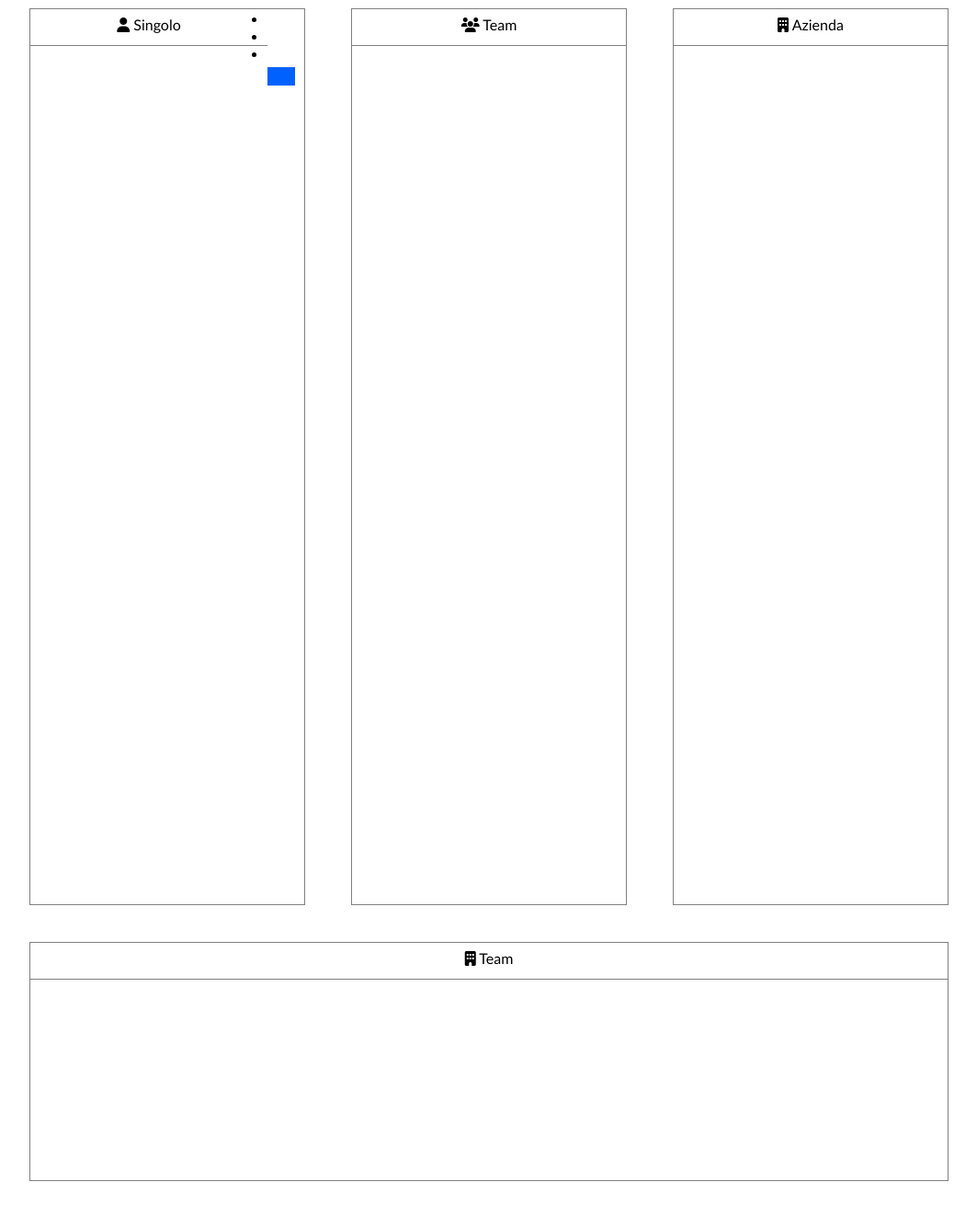
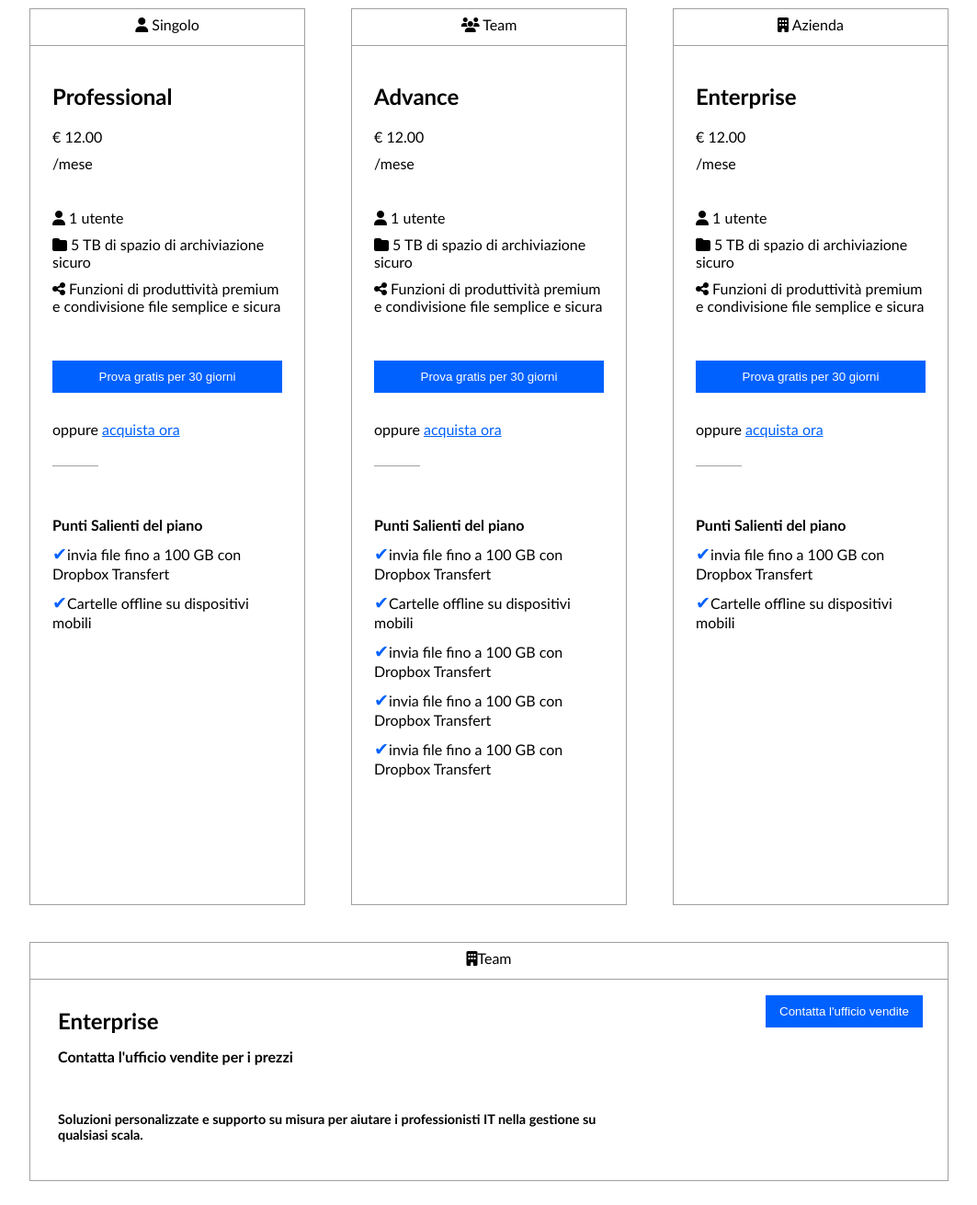
Before and after one commit to sergio44443/htmlcss-dropbox, a plain HTML site: page index.html in a window 1280 px wide. Shown: the part 1060-2370 px from the top of the page at 92% size, without its empty margins (108-1171 px from the left). Drawn offline with Linux system fonts and the light colour scheme.

Commit message:
[add] 2 section

```diff
--- a/css/style.css
+++ b/css/style.css
@@ -6,10 +6,10 @@
 
 /* Generale */
 body {
-  font-family: 'Trebuchet MS', 'Lucida Sans Unicode', 'Lucida Grande', 'Lucida Sans', Arial, sans-serif;
+  font-family: 'Trebuchet MS', 'Lucida Sans Unicode', 'Lucida Grande';
 }
 
-button {
+.bottone1 {
   background-color: #0061FF;
   color: white;
   margin-right: 10px;
@@ -23,18 +23,39 @@ h1 {
   font-size: 2rem;
 }
 
-header .box-header .container2 button {
+
+
+.bottone-inizia {
+  margin-top: 30px;
+  margin-bottom: 30px;
   background-color: #0061FF;
   color: white;
   margin-right: 10px;
-  padding: 7px 13px;
+  padding: 10px 15px;
   align-self: center;
   border: #0061FF;
 }
 
-.bottone-inizia {
+.bottone-prova {
   margin-top: 30px;
   margin-bottom: 30px;
+  background-color: #0061FF;
+  color: white;
+  margin-right: 10px;
+  padding: 10px 15px;
+  align-self: center;
+  border: #0061FF;
+}
+
+.bottone-enterprise {
+
+  margin-bottom: 30px;
+  background-color: #0061FF;
+  color: white;
+  margin-right: 10px;
+  padding: 10px 15px;
+  align-self: center;
+  border: #0061FF;
 }
 
 .annulla {
@@ -113,13 +134,27 @@ header .box-header .container2 p{
   height: 40px;
   text-align: center;
   width: 100%;
-  border-bottom: 1px solid grey;
+  border-bottom: 1px solid rgb(160, 160, 160);
 }
 
 .icona1 {
   align-items: center;
   padding-top: 7px;
   height: 40px;
+}
+
+.card .boxcard2 {
+  position: absolute;
+
+  top: 50px;
+  width: 250px;
+  height: 850px;
+  margin-top: 30px;
+
+}
+
+li {
+  list-style: none;
 }
 
 .icona2 {
@@ -140,19 +175,87 @@ header .box-header .container2 p{
   height: 40px;
 }
 
+.boxcard2 h2 {
+  padding-bottom: 20px;
+  font-weight: bolder;
+}
+.boxcard2 .costo {
+  padding-bottom: 10px;
+}
+
+.boxcard2 li{
+  margin-top: 10px;
+
+}
+
+.check {
+  color: #0061FF;
+  font-size: larger;
+}
+
+.line {
+  border-top: 1px solid rgb(160, 160, 160);
+  color: #0061FF;
+  padding-bottom: 1.5rem !important;
+  width: 20%;
+  margin-top: 30px;
+  margin-bottom: 30px;
+}
+
+
+
+.acquistaora {
+ text-decoration: underline;
+ color: #0061FF;
+}
+
+.boxcard2 button {
+  width: 100%;
+  margin-top: 50px;
+  margin-bottom: 30px;
+}
+
+.boxcard2 .mese{
+  padding-bottom: 30px;
+}
+
 .card {
   justify-content: center;
+  position: relative;
   width: 300px;
   height: 975px;
   display: flex;
-  border: 1px solid grey;
+  border: 1px solid rgb(160, 160, 160);
 }
 
 .card1 {
+  position: relative;
   width: 1000px;
   height: 260px;
   margin-top: 40px;
-  border: 1px solid grey;
+  border: 1px solid rgb(160, 160, 160);
+}
+
+.card1 .bottone-enterprise {
+  position: relative;
+  left: 800px;
+  bottom: 160px;
+}
+
+.h2enterprise {
+  padding-left: 30px;
+  padding-top: 30px;
+}
+
+.h4enterprise {
+  padding-left: 30px;
+  padding-top: 15px;
+}
+
+.penterprise {
+  padding-left: 30px;
+  padding-top: 50px;
+  font-size: 0.9rem;
 }
 
 .box-sezione{
@@ -161,6 +264,36 @@ header .box-header .container2 p{
   display: block;
   padding-top: 150px;
   align-self: center;
+}
+
+.img-partner {
+  height: 515px;
+}
+
+.box-partner {
+  padding-left: 40px;
+  padding-top: 50px;
+}
+
+.box-sezione2{
+  margin: 150px auto;
+  width: 1000px;
+  height: 515px;
+  display: flex;
+
+}
+
+.box-partner p {
+  margin-top: 20px;
+}
+
+.bottone-partner {
+  margin-top: 35px;
+  background-color: white;
+  padding: 10px 15px;
+  border-width: rgb(160, 160, 160);
+  font-size: large;
+  color: rgb(160, 160, 160);
 }
 
 .box-header {
--- a/index.html
+++ b/index.html
@@ -54,18 +54,22 @@
 
       <div class="icona1"><i class="fa-solid fa-user"></i> Singolo</div>
       </div>
-      <div>
-        <h2></h2>
-        <p></p>
-        <p></p>
+      <div class="boxcard2">
+        <h2>Professional</h2>
+        <p class="costo">&#8364; 12.00</p>
+        <p class="mese">/mese</p>
         <ul>
-          <li></li>
-          <li></li>
-          <li></li>
-          <button></button>
-          <p></p>
-
-          <h2></h2>
+          <li><i class="fa-solid fa-user"></i> 1 utente</li>
+          <li><i class="fa-solid fa-folder"></i> 5 TB di spazio di archiviazione sicuro</li>
+          <li><i class="fa-solid fa-share-nodes"></i> Funzioni di produttività premium e condivisione file semplice e sicura</li>
+          <button class="bottone-prova">Prova gratis per 30 giorni</button>
+          <p>oppure <span class="acquistaora">acquista ora</span></p>
+          <div class="line"></div>
+          <p><strong>Punti Salienti del piano</strong></p>
+          <ul class="ul2">
+            <li><span class="check"> &#10004;</span>invia file fino a 100 GB con Dropbox Transfert</li>
+            <li><span class="check">	&#10004;</span>Cartelle offline su dispositivi mobili</li>
+          </ul>
 
         </ul>
       </div>
@@ -77,23 +81,79 @@
      <div class="boxcard22">
        <div class="icona2"><i class="fa-solid fa-users"></i> Team</div>
      </div>
-      <div></div>
+     <div class="boxcard2">
+      <h2>Advance</h2>
+      <p class="costo">&#8364; 12.00</p>
+      <p class="mese">/mese</p>
+      <ul>
+        <li><i class="fa-solid fa-user"></i> 1 utente</li>
+        <li><i class="fa-solid fa-folder"></i> 5 TB di spazio di archiviazione sicuro</li>
+        <li><i class="fa-solid fa-share-nodes"></i> Funzioni di produttività premium e condivisione file semplice e sicura</li>
+        <button class="bottone-prova">Prova gratis per 30 giorni</button>
+        <p>oppure <span class="acquistaora">acquista ora</span></p>
+        <div class="line"></div>
+        <p><strong>Punti Salienti del piano</strong></p>
+        <ul class="ul2">
+          <li><span class="check"> &#10004;</span>invia file fino a 100 GB con Dropbox Transfert</li>
+          <li><span class="check"> &#10004;</span>Cartelle offline su dispositivi mobili</li>
+          <li><span class="check"> &#10004;</span>invia file fino a 100 GB con Dropbox Transfert</li>
+          <li><span class="check"> &#10004;</span>invia file fino a 100 GB con Dropbox Transfert</li>
+          <li><span class="check"> &#10004;</span>invia file fino a 100 GB con Dropbox Transfert</li>
+        </ul>
+
+      </ul>
+    </div>
 
     </div>
     <div class="card">
       <div class="boxcard22">
       <div class="icona3"><i class="fa-solid fa-building"></i> Azienda</div>
       </div>
-      <div></div>
+      <div class="boxcard2">
+        <h2>Enterprise</h2>
+        <p class="costo">&#8364; 12.00</p>
+        <p class="mese">/mese</p>
+        <ul>
+          <li><i class="fa-solid fa-user"></i> 1 utente</li>
+          <li><i class="fa-solid fa-folder"></i> 5 TB di spazio di archiviazione sicuro</li>
+          <li><i class="fa-solid fa-share-nodes"></i> Funzioni di produttività premium e condivisione file semplice e sicura</li>
+        </ul>
+          <button class="bottone-prova">Prova gratis per 30 giorni</button>
+          <p>oppure <span class="acquistaora">acquista ora</span></p>
+          <div class="line"></div>
+          <p><strong>Punti Salienti del piano</strong></p>
+          <ul class="ul2">
+            <li><span class="check"> &#10004;</span>invia file fino a 100 GB con Dropbox Transfert</li>
+            <li><span class="check"> &#10004;</span>Cartelle offline su dispositivi mobili</li>
+          </ul>
+
+
+      </div>
     </div>
     <div class="card1">
       <div class="boxcard22">
-      <div class="icona4"><i class="fa-solid fa-building"></i> Team</div>
+      <div class="icona4"><i class="fa-solid fa-building"></i>Team</div>
       </div>
-      <div></div>
+      <div class="Enterprise">
+        <h2 class="h2enterprise">Enterprise</h2>
+        <h4 class="h4enterprise"><strong>Contatta l'ufficio vendite per i prezzi</strong></h4>
+        <p class="penterprise"><strong>Soluzioni personalizzate e supporto su misura per aiutare i professionisti IT nella gestione su <br>qualsiasi scala.</strong></p>
+      </div>
+      <div><button class="bottone-enterprise">Contatta l'ufficio vendite</button></div>
     </div>
 
   </div>
+
+  <section class="terza-parte">
+    <div class="box-sezione2">
+      <img class="img-partner" src="/img/partner.png" alt="partner">
+      <div class="box-partner">
+        <h2>Entra in contatto con un <br> partner Dropbox</h2>
+        <p>Trova un partner Dropbox e HelloSign <br> di fiducia. Ottieni le soluzioni e i servizi necessari per raggiungere i tuoi obiettivi aziendali, tra cui implementazione,<br> integrazione, gestione e supporto <br> continui</p>
+        <button class="bottone-partner">Trova un partner</button>
+      </div>
+    </div>
+  </section>
 
 
 
```
